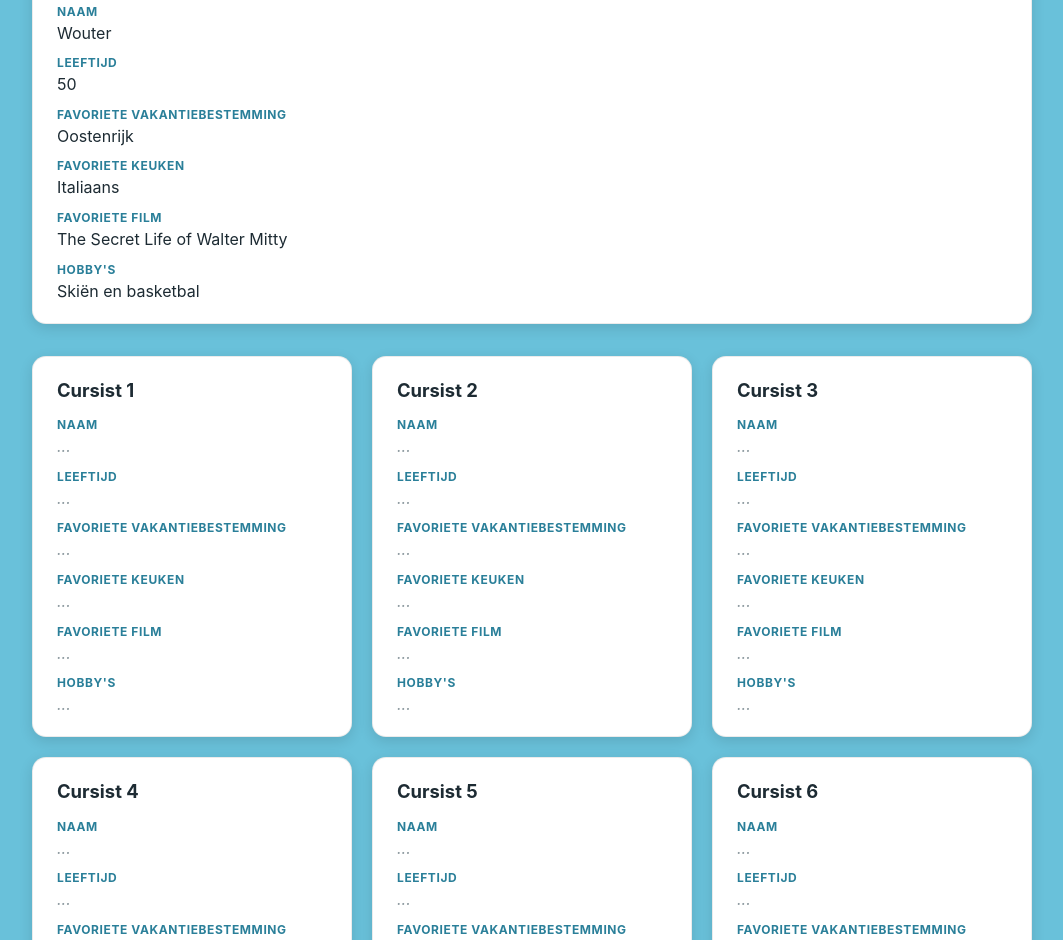
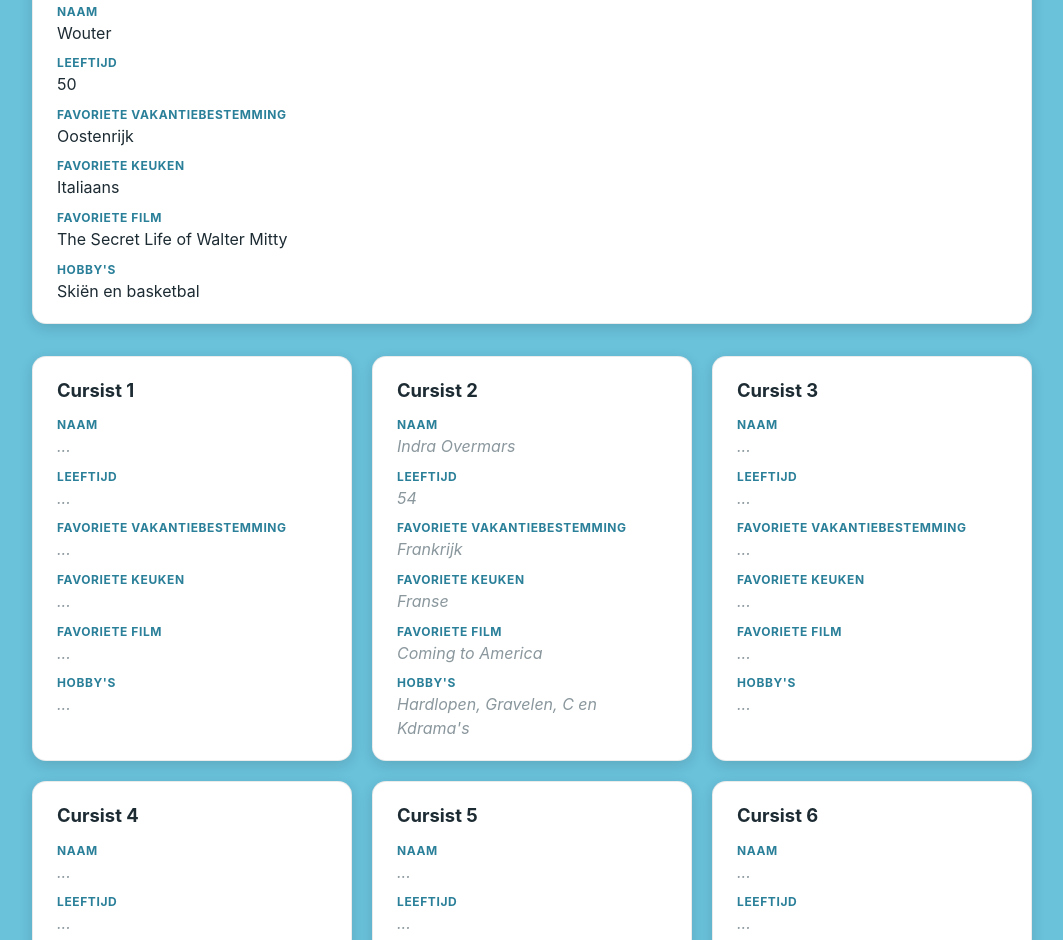
Before and after one commit to SUPERPNL/GIT-Cursus-SxBlue-2026, a plain HTML site: page werkmap/index.html in a window 1280 px wide. Shown: the part 252-1192 px from the top of the page, without its empty margins (108-1171 px from the left). Drawn offline with Linux system fonts and the light colour scheme.

Commit message:
Update Indra

```diff
--- a/werkmap/index.html
+++ b/werkmap/index.html
@@ -182,17 +182,17 @@
         <h2>Cursist 2</h2>
         <dl>
           <dt>Naam</dt>
-          <dd>...</dd>
+          <dd>Indra Overmars</dd>
           <dt>Leeftijd</dt>
-          <dd>...</dd>
+          <dd>54</dd>
           <dt>Favoriete vakantiebestemming</dt>
-          <dd>...</dd>
+          <dd>Frankrijk</dd>
           <dt>Favoriete keuken</dt>
-          <dd>...</dd>
+          <dd>Franse</dd>
           <dt>Favoriete film</dt>
-          <dd>...</dd>
+          <dd>Coming to America</dd>
           <dt>Hobby's</dt>
-          <dd>...</dd>
+          <dd>Hardlopen, Gravelen, C en Kdrama's</dd>
         </dl>
       </article>
 
```
